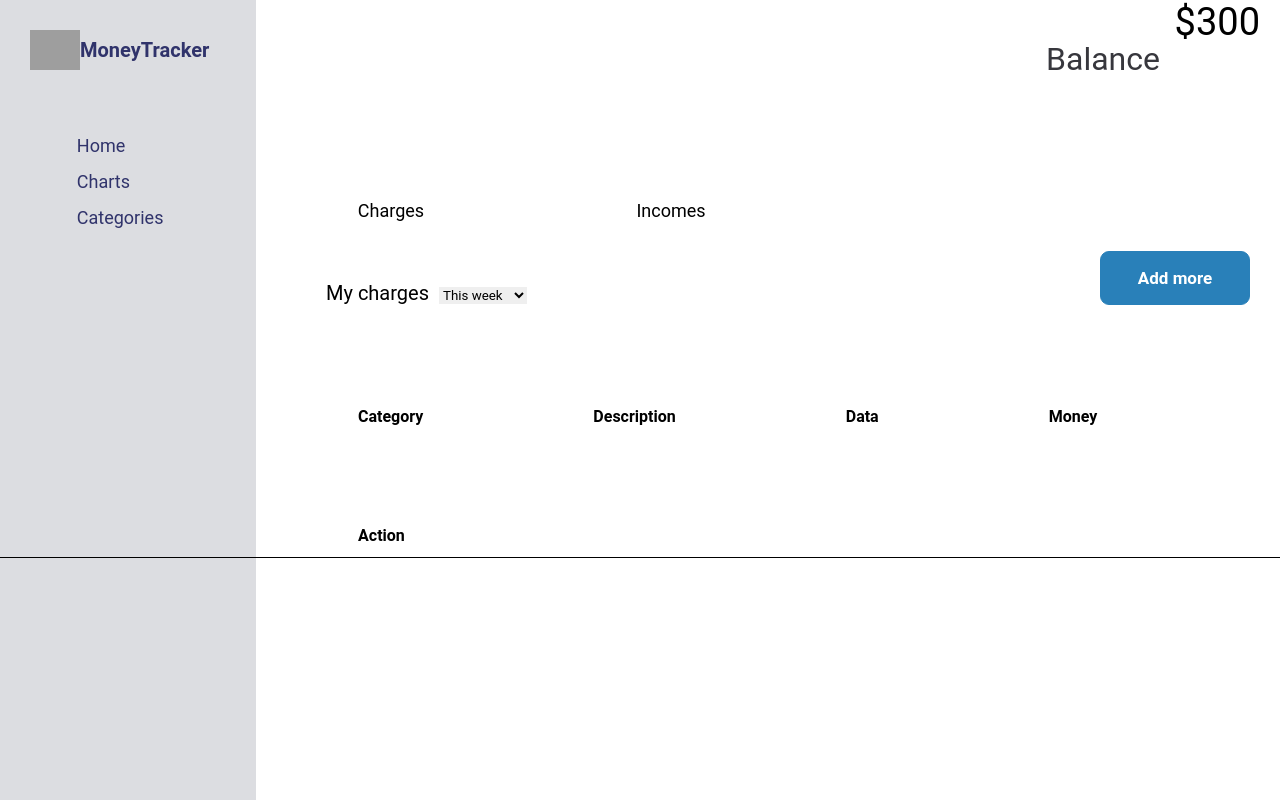
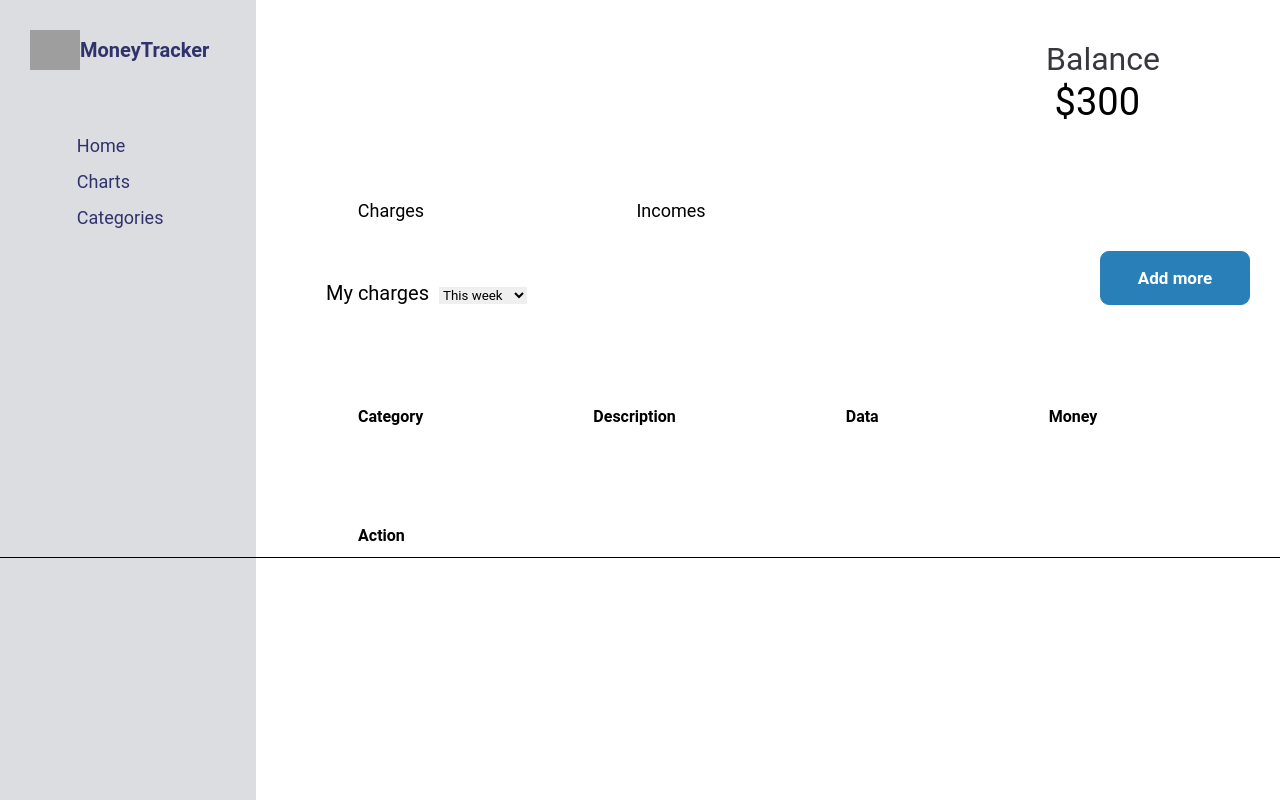
Before and after one commit to Danisimo2/project, a React (Create React App) app: page / in a window 1280 px wide. Built offline with nearby package versions, Linux system fonts and the light colour scheme; grey boxes are pictures that could not be loaded.

Commit message:
change balance 300

```diff
--- a/src/components/MainPage.css
+++ b/src/components/MainPage.css
@@ -1,4 +1,10 @@
 .wrapper{
-position: relative;
+ position: relative;
 z-index: 1;
 }
+.money{
+    position: absolute;
+    right:140px;
+    top:80px;
+
+}
```
Also changed, not shown: src/components/MainPage.js (+2 -6 lines).
